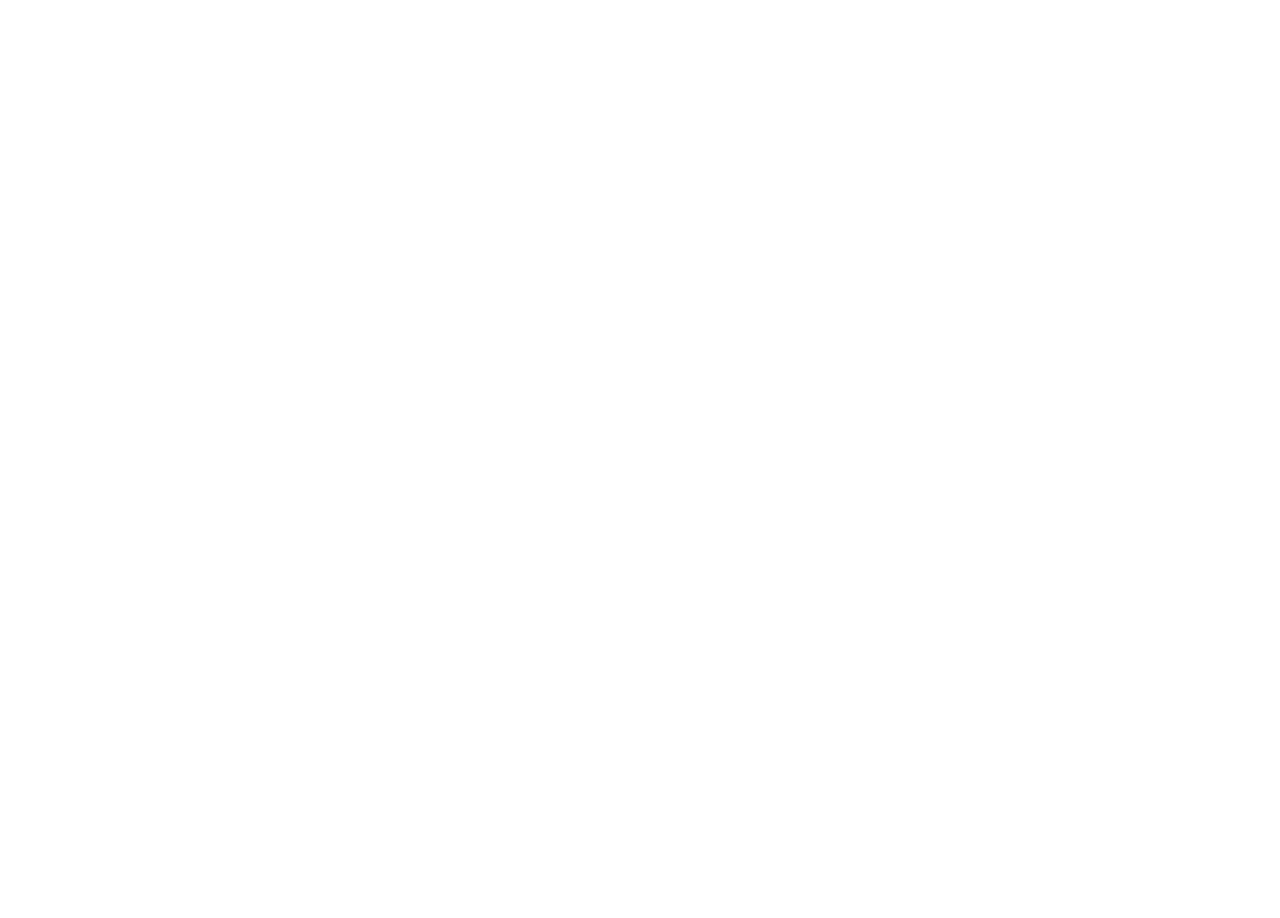
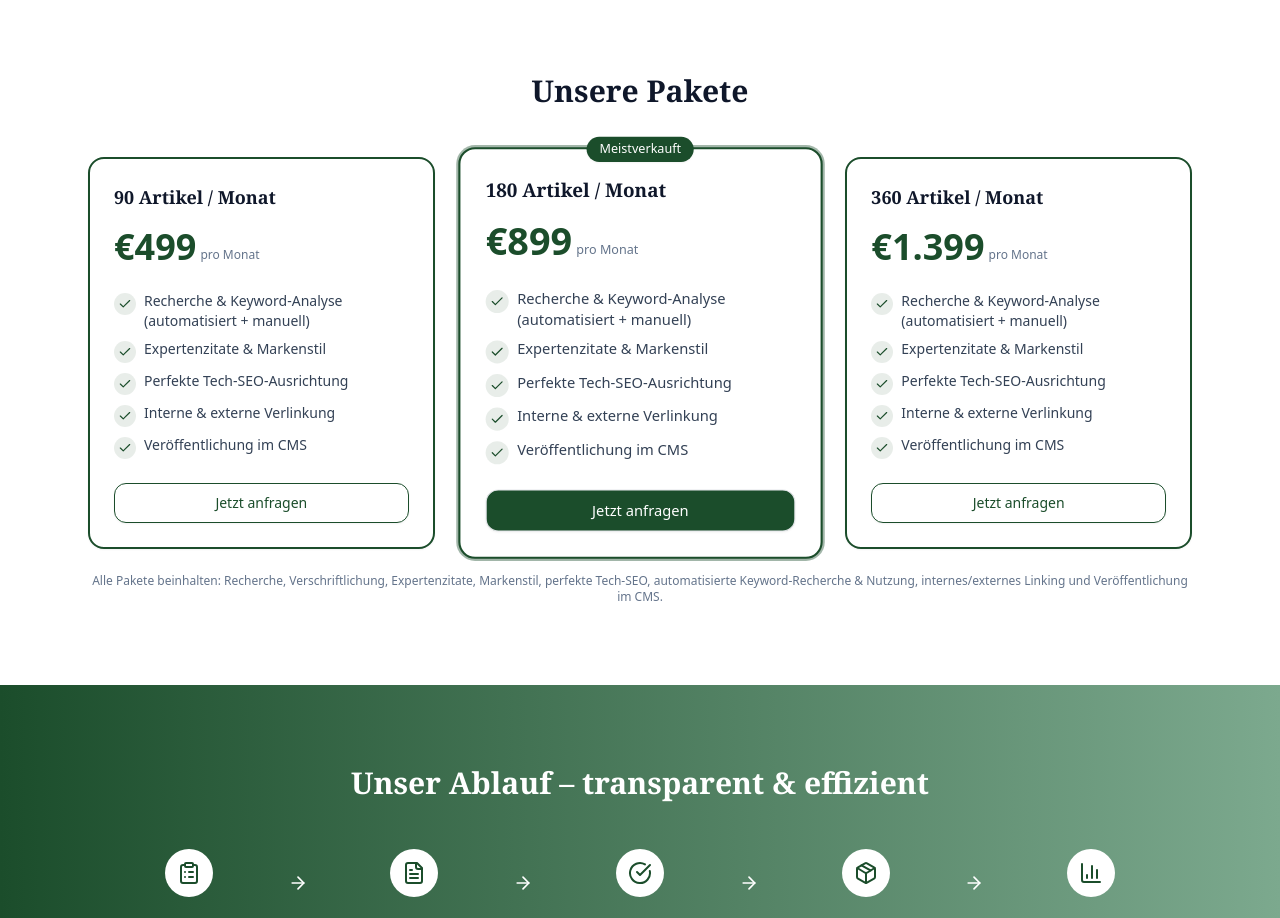
Before and after one commit to lennartnm/findbar_website, a Next.js app: page / in a window 1280 px wide. Shown: the part 1860-2778 px from the top of the page. Before the commit the page ends 1852 px from the top, so only its background shows below. Built offline with nearby package versions, Linux system fonts and the light colour scheme.

Commit message:
Update page.tsx

```diff
--- a/src/app/page.tsx
+++ b/src/app/page.tsx
@@ -3,7 +3,6 @@
 import React from "react";
 import { Button } from "@/components/ui/button";
 import {
-  Sparkles,
   Eye,
   Target,
   TrendingUp,
@@ -29,7 +28,7 @@ const RG300 = "#7ca98e";
 
 const serifClass = "font-serif";
 
-// BENEFITS
+// BENEFITS (laufen im Marquee)
 const benefits = [
   { icon: Eye, label: "Erhöhte Sichtbarkeit", help: "Mehr Präsenz in Suchergebnissen." },
   { icon: Target, label: "Gezielte Reichweite", help: "Triff die passende Zielgruppe." },
@@ -43,7 +42,7 @@ const benefits = [
   { icon: Search, label: "Optimierte Auffindbarkeit", help: "Gefunden werden, wenn es zählt." },
 ];
 
-// ABLAUF
+// ABLAUF (Steps)
 const ablauf = [
   { icon: ClipboardList, title: "Initiales Setup", desc: "Onboarding zu Zielgruppe, Themen, Keywords & Branding." },
   { icon: FileText, title: "Content-Plan-Abnahme", desc: "Gesamtplan (50–200 Artikel) zur Freigabe, Feedback wird gebündelt." },
@@ -52,7 +51,7 @@ const ablauf = [
   { icon: BarChart3, title: "Status & Ergebnisse", desc: "Monatliche Reports: Artikel, Rankings, Traffic – Strategie justieren." },
 ];
 
-// PRICING
+// PRICING DATEN
 const plans = [
   { id: "starter", articles: 90, price: 499, popular: false },
   { id: "growth", articles: 180, price: 899, popular: true },
@@ -162,9 +161,9 @@ function BlogSection() {
 function UnserZielSection() {
   return (
     <section className="relative overflow-hidden border-t border-slate-100 bg-white">
-      {/* Gepunktetes Pattern mit Fading oben & unten */}
+      {/* Gepunktetes Pattern mit Fading oben & unten (dezent) */}
       <div
-        className="absolute inset-0 opacity-40 motion-safe:animate-[dotScroll_40s_linear_infinite]"
+        className="absolute inset-0 opacity-20 motion-safe:animate-[dotScroll_40s_linear_infinite]"
         style={{
           backgroundImage: `radial-gradient(currentColor 1px, transparent 1px)`,
           backgroundSize: "20px 20px",
@@ -222,7 +221,101 @@ function UnserZielSection() {
   );
 }
 
-// PreiseSection, AblaufSection, KontaktSection bleiben wie gehabt ...
+function PreiseSection() {
+  return (
+    <section id="preise" className="py-20 border-t border-slate-100 bg-white text-center">
+      <div className="mx-auto max-w-6xl px-6">
+        <h2 className={`text-3xl font-semibold ${serifClass}`}>Unsere Pakete</h2>
+
+        <div className="mt-12 grid gap-8 md:grid-cols-3">
+          {plans.map(({ id, articles, price, popular }) => {
+            return (
+              <div
+                key={id}
+                className={`group relative rounded-2xl bg-white p-6 text-left shadow-sm border-2 transition-all hover:shadow-lg ${
+                  popular ? "ring-2 ring-[#1b4d2b]/40 scale-105 border-[#1b4d2b]" : "border-[#1b4d2b]"
+                }`}
+              >
+                {popular && (
+                  <div className="absolute -top-3 left-1/2 -translate-x-1/2 rounded-full px-3 py-1 text-xs font-medium text-white shadow-sm" style={{ backgroundColor: RG600 }}>
+                    Meistverkauft
+                  </div>
+                )}
+
+                <h3 className={`text-lg font-semibold ${serifClass}`}>{articles} Artikel / Monat</h3>
+
+                <div className="mt-4">
+                  <div className="inline-flex items-end gap-1">
+                    <span className="text-4xl font-bold text-[#1b4d2b]">€{formatEUR(price)}</span>
+                    <span className="mb-1 text-xs text-slate-500">pro Monat</span>
+                  </div>
+                </div>
+
+                <ul className="mt-6 space-y-2">
+                  {features.map((f, i) => (
+                    <li key={i} className="flex items-start gap-2">
+                      <span className="mt-0.5 rounded-full p-1 bg-[#1b4d2b1A] text-[#1b4d2b]">
+                        <Check className="h-3.5 w-3.5" />
+                      </span>
+                      <span className="text-sm text-slate-700">{f}</span>
+                    </li>
+                  ))}
+                </ul>
+
+                <Button className="mt-6 w-full" variant={popular ? "default" : "outline"}>
+                  Jetzt anfragen
+                </Button>
+              </div>
+            );
+          })}
+        </div>
+
+        <p className="mt-6 text-xs text-slate-500">
+          Alle Pakete beinhalten: Recherche, Verschriftlichung, Expertenzitate, Markenstil, perfekte Tech-SEO, automatisierte Keyword-Recherche & Nutzung, internes/externes Linking und Veröffentlichung im CMS.
+        </p>
+      </div>
+    </section>
+  );
+}
+
+function AblaufSection() {
+  return (
+    <section id="ablauf" className="py-20 text-white" style={{ background: `linear-gradient(90deg, ${RG600}, ${RG300})` }}>
+      <div className="mx-auto max-w-6xl px-6">
+        <h2 className={`mb-12 text-center text-3xl font-semibold ${serifClass}`}>Unser Ablauf – transparent & effizient</h2>
+        <div className="flex flex-col md:flex-row md:items-start md:justify-between md:gap-6">
+          {ablauf.map(({ icon: Icon, title, desc }, idx) => (
+            <div key={idx} className="relative flex flex-col items-center text-center md:w-1/5">
+              <div className="mx-auto mb-4 flex h-12 w-12 items-center justify-center rounded-full bg-white text-[#1b4d2b]">
+                <Icon className="h-6 w-6" />
+              </div>
+              <h3 className={`mb-2 text-lg font-semibold ${serifClass}`}>{title}</h3>
+              <p className="text-sm text-white/90">{desc}</p>
+              {idx < ablauf.length - 1 && (
+                <ArrowRight className="absolute top-6 right-[-18px] hidden h-5 w-5 md:block" />
+              )}
+            </div>
+          ))}
+        </div>
+      </div>
+    </section>
+  );
+}
+
+function KontaktSection() {
+  return (
+    <section id="kontakt" className="py-20 border-t border-slate-100 text-center bg-white">
+      <h2 className={`text-3xl font-semibold ${serifClass}`}>Kontakt</h2>
+      <p className="mt-4 text-slate-600">Schreib uns gerne für weitere Informationen oder ein individuelles Angebot.</p>
+      <form className="mx-auto mt-8 grid max-w-lg gap-4" onSubmit={(e) => e.preventDefault()}>
+        <input type="text" placeholder="Name" className="rounded-lg border border-slate-300 p-3" />
+        <input type="email" placeholder="E-Mail" className="rounded-lg border border-slate-300 p-3" />
+        <textarea placeholder="Nachricht" className="h-32 rounded-lg border border-slate-300 p-3" />
+        <Button type="submit">Senden</Button>
+      </form>
+    </section>
+  );
+}
 
 export default function FindbarPage() {
   return (
@@ -232,7 +325,17 @@ export default function FindbarPage() {
       <BenefitsMarquee />
       <BlogSection />
       <UnserZielSection />
-      {/* Restliche Sections ... */}
+      <PreiseSection />
+      <AblaufSection />
+      <KontaktSection />
+      <footer className="border-t border-slate-100 py-8 text-center text-sm text-slate-500">
+        <div className="space-x-4">
+          <a href="#">Impressum</a>
+          <a href="#">AGB</a>
+          <a href="#">Datenschutz</a>
+        </div>
+        <p className="mt-3">© {new Date().getFullYear()} findbar. Alle Rechte vorbehalten.</p>
+      </footer>
     </div>
   );
 }
```
